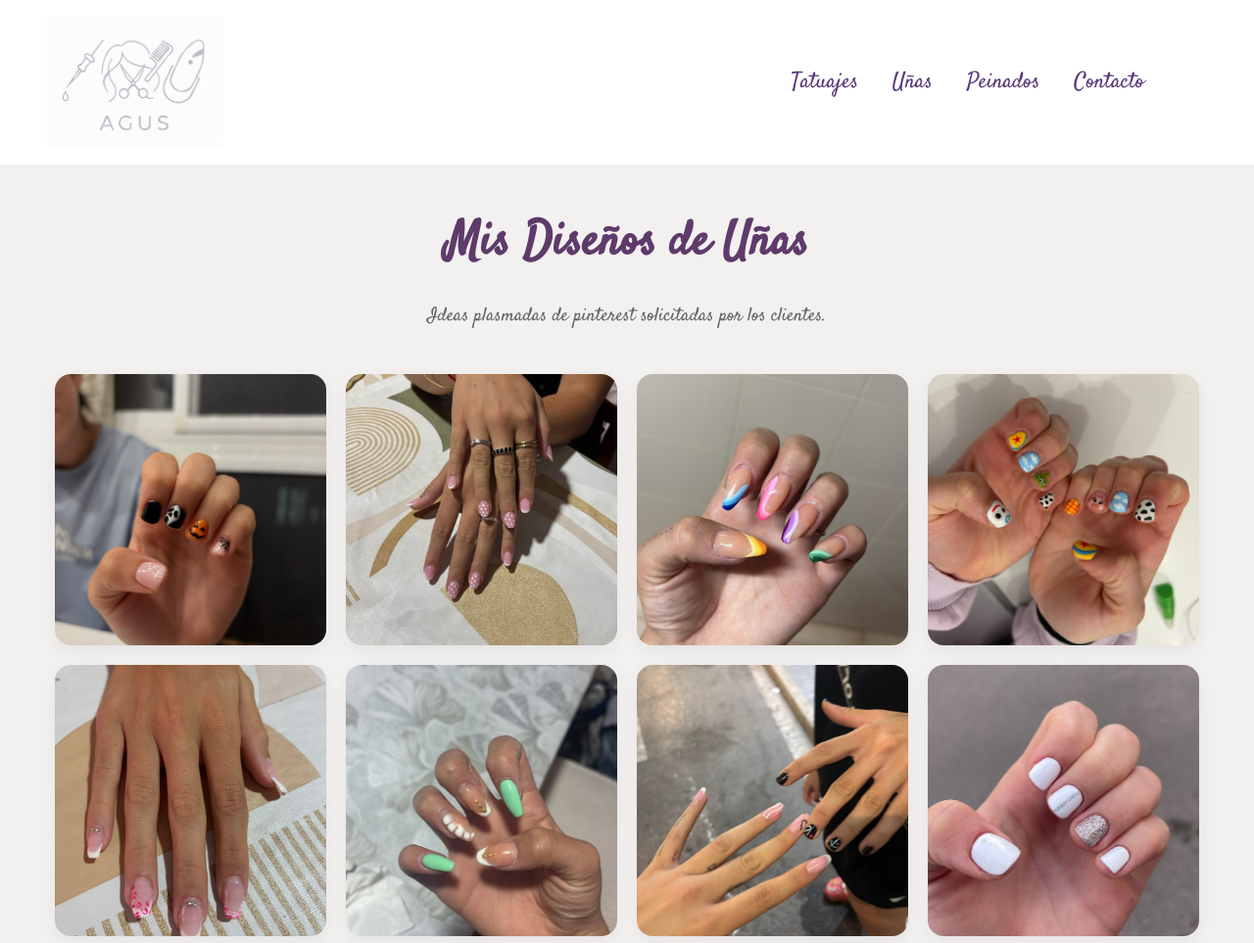
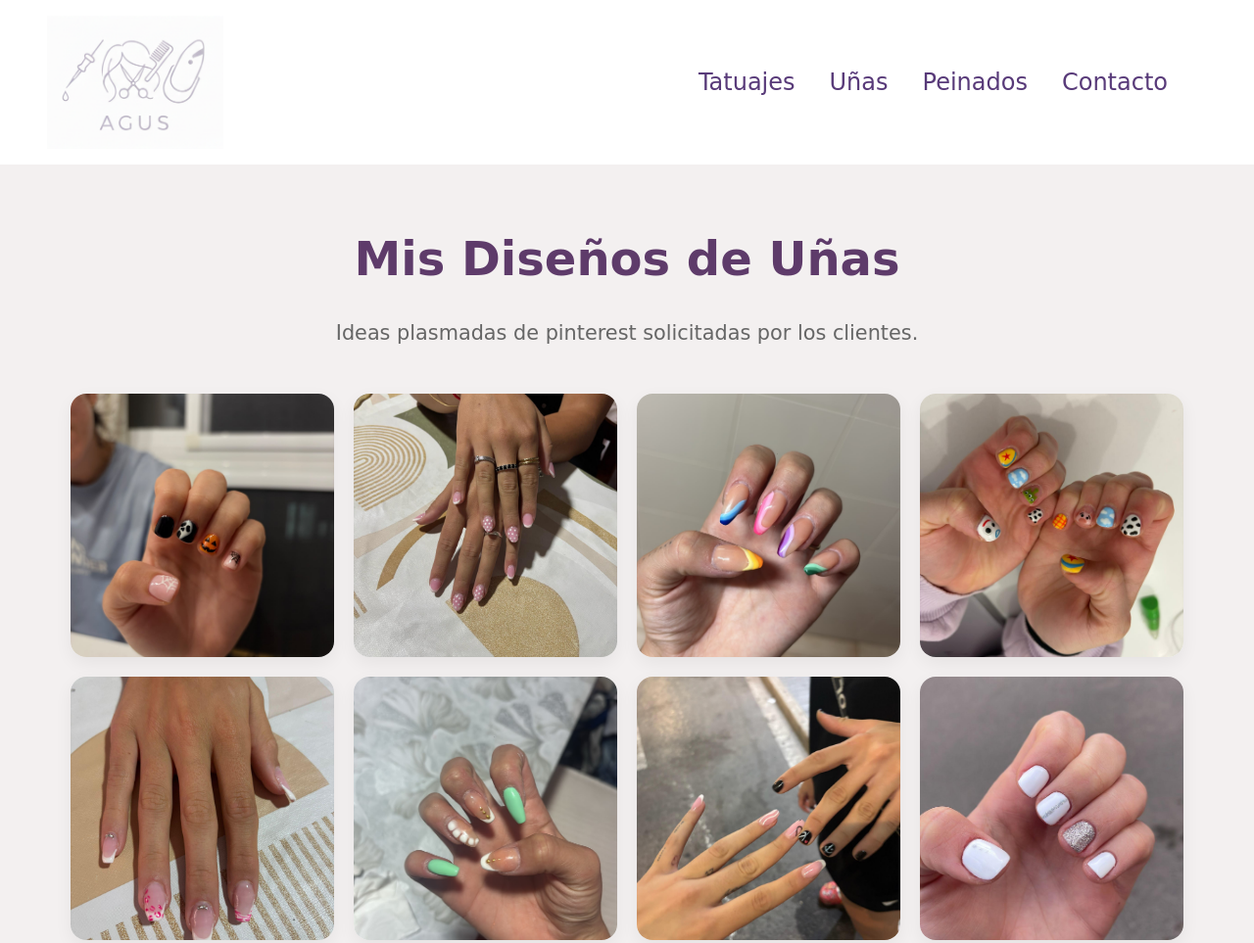
Before and after one commit to mariatvr/Galeria_Agus, a plain HTML site: page uñas.html in a window 1280 px wide. Shown: the top 963 px of the page at 98% size. Drawn offline with Linux system fonts and the light colour scheme.

Commit message:
cambio tipo de letra y finiquitado por el momento porque faltan por subir fotos

```diff
--- a/style.css
+++ b/style.css
@@ -2,7 +2,7 @@
     margin: 0;
     padding: 0;
     box-sizing: border-box;
-    font-family: "Satisfy", cursive; /* Forzamos la fuente gorda en absolutamente todo */
+    font-family: 'Satisfy', cursive;
 }
 
 body {
@@ -10,16 +10,12 @@ body {
     background-color: #f3f0f0;
     color: #333;
     line-height: 2;
-    font-family: "Satisfy", cursive;
+    font-family: 'Satisfy', cursive;
     font-weight: 400;
     font-style: normal;
     min-height: 100vh;
     display: flex;
     flex-direction: column;
-}
-
-h1, h2, h3, p, a, span {
-    font-family: "Satisfy", cursive;
 }
 
 header {
@@ -29,7 +25,8 @@ header {
     display: flex;
     align-items: center;
     justify-content: space-between;
-    padding: 1rem;
+    padding: 1rem 2rem;
+    width: 100%;
 }
 
 header > a {
@@ -48,6 +45,8 @@ nav ul {
 li a {
     text-decoration: none;
     color: rgb(88, 58, 121);
+    font-size: 1.5rem;
+    font-family: 'Satisfy', cursive;
 }
 
 li a:hover {
@@ -59,19 +58,25 @@ li a:hover {
     display: flex;
     padding: 1.5rem;
     border-radius: 5px;
-    margin-right: 4.5rem;
+    margin-right: 2rem;
 }
 
 .logo {
     width: 180px;
     height: auto;
-    margin-left: 2rem;
+    margin-left: 1rem;
 }
 
+/* Contenedor principal limitado para que no se expanda feo en pantallas grandes */
 main {
-    padding: 2rem;
-    text-align: center;
-    flex: 1; /* Empuja el footer hacia abajo */
+    padding: 3rem 2rem;
+    flex: 1;
+    width: 100%;
+    max-width: 1200px;
+    margin: 0 auto;
+    display: flex;
+    flex-direction: column;
+    justify-content: center;
 }
 
 footer {
@@ -80,7 +85,7 @@ footer {
     color: #ffffff;
     text-align: center;
     padding: 1rem;
-    margin-top: 2rem;
+    margin-top: auto;
 }
 
 /* --- ESTILOS DEL HERO (INDEX) --- */
@@ -88,11 +93,8 @@ footer {
     display: flex;
     align-items: center;
     justify-content: space-between;
-    gap: 3rem;
-    max-width: 1100px;
-    margin: 1.5rem auto;
-    padding: 2rem;
-    flex-wrap: wrap;
+    gap: 4rem;
+    width: 100%;
 }
 
 .hero-texto {
@@ -106,15 +108,17 @@ footer {
     color: #5e3b6a;
     line-height: 1.2;
     margin-bottom: 1rem;
+    font-family: 'Satisfy', cursive;
 }
 
 .hero-texto p {
     font-size: 1.5rem;
     line-height: 1.6;
     margin-bottom: 2rem;
+    font-family: 'Satisfy', cursive;
 }
 
-/* Botones del hero a juego con tu paleta */
+/* Botones del hero */
 .hero-botones {
     display: flex;
     gap: 0.8rem;
@@ -123,13 +127,14 @@ footer {
 
 .btn {
     text-decoration: none;
-    padding: 0.6rem 1.2rem; /* Un pelín más compactos de ancho para que entren los tres de lado */
+    padding: 0.6rem 1.4rem;
     border-radius: 30px;
     background-color: rgb(88, 58, 121);
     color: #ffffff;
-    font-size: 1.2rem;
+    font-size: 1.3rem;
     transition: transform 0.2s ease, background-color 0.2s ease;
     box-shadow: 0 4px 10px rgba(94, 59, 106, 0.2);
+    font-family: 'Satisfy', cursive;
 }
 
 .btn:hover {
@@ -145,37 +150,68 @@ footer {
     justify-content: center;
 }
 
-/* Si usas Opción A (una sola foto collage) */
 .img-collage-unica {
     width: 100%;
-    max-width: 560px;
+    max-width: 520px;
     border-radius: 20px;
     border: 5px solid #ffffff;
     box-shadow: 0 10px 25px rgba(0, 0, 0, 0.12);
     object-fit: cover;
 }
 
-
-/* Si usas Opción B (3 fotos sueltas en cuadrícula estilo collage) */
-.hero-collage:has(.foto-collage) {
-    display: grid;
-    grid-template-columns: repeat(2, 1fr);
-    gap: 12px;
-    max-width: 450px;
+/* --- ESTILOS DE LA GALERÍA (TARJETITAS) --- */
+.galeria-header {
+    max-width: 800px;
+    margin: 0 auto 2.5rem auto;
+    text-align: center;
 }
 
-.foto-collage {
-    width: 100%;
-    height: 180px;
-    object-fit: cover;
-    border-radius: 15px;
-    border: 4px solid #ffffff;
-    box-shadow: 0 6px 15px rgba(0, 0, 0, 0.1);
+.galeria-header h1 {
+    font-size: 3rem;
+    color: #5e3b6a;
+    margin-bottom: 0.5rem;
+    font-family: 'Satisfy', cursive;
 }
 
-.foto-1 {
-    grid-column: span 2;
-    height: 210px;
+.galeria-header p {
+    font-size: 1.3rem;
+    color: #666;
+    font-family: 'Satisfy', cursive;
+}
+
+.galeria-grid {
+    display: grid;
+    grid-template-columns: repeat(auto-fill, minmax(240px, 1fr));
+    gap: 20px;
+    width: 100%;
+}
+
+.tarjeta {
+    background-color: #ffffff;
+    border-radius: 16px;
+    overflow: hidden;
+    box-shadow: 0 6px 18px rgba(0, 0, 0, 0.06);
+    transition: transform 0.3s ease, box-shadow 0.3s ease;
+    display: flex;
+    align-items: center;
+    justify-content: center;
+    aspect-ratio: 1 / 1;
+}
+
+.tarjeta:hover {
+    transform: translateY(-5px);
+    box-shadow: 0 12px 25px rgba(94, 59, 106, 0.15);
+}
+
+.tarjeta img {
+    width: 100%;
+    height: 100%;
+    object-fit: cover;
+    transition: transform 0.3s ease;
+}
+
+.tarjeta:hover img {
+    transform: scale(1.03);
 }
 
 /* Ajuste para pantallas pequeñas (móvil) */
@@ -212,59 +248,3 @@ footer {
         justify-content: center;
     }
 }
-
-/* --- ESTILOS DE LA GALERÍA (TARJETITAS) --- */
-.galeria-header {
-    max-width: 800px;
-    margin: 0 auto 2.5rem auto;
-}
-
-.galeria-header h1 {
-    font-size: 3rem;
-    color: #5e3b6a;
-    margin-bottom: 0.5rem;
-}
-
-.galeria-header p {
-    font-size: 1.2rem;
-    color: #666;
-}
-
-/* Cuadrícula adaptable para las fotos */
-.galeria-grid {
-    display: grid;
-    grid-template-columns: repeat(auto-fill, minmax(260px, 1fr));
-    gap: 20px;
-    max-width: 1200px;
-    margin: 0 auto;
-    padding: 0 1rem;
-}
-
-/* Estilo de cada tarjetita */
-.tarjeta {
-    background-color: #ffffff;
-    border-radius: 16px;
-    overflow: hidden;
-    box-shadow: 0 6px 18px rgba(0, 0, 0, 0.06);
-    transition: transform 0.3s ease, box-shadow 0.3s ease;
-    display: flex;
-    align-items: center;
-    justify-content: center;
-    aspect-ratio: 1 / 1; /* Esto hace que todas las tarjetas sean cuadradas y ordenadas */
-}
-
-.tarjeta:hover {
-    transform: translateY(-5px);
-    box-shadow: 0 12px 25px rgba(94, 59, 106, 0.15);
-}
-
-.tarjeta img {
-    width: 100%;
-    height: 100%;
-    object-fit: cover; /* Ajusta la foto sin deformarla para que llene la tarjeta */
-    transition: transform 0.3s ease;
-}
-
-.tarjeta:hover img {
-    transform: scale(1.03); /* Sutil zoom al pasar el ratón */
-}
--- a/uñas.html
+++ b/uñas.html
@@ -4,7 +4,7 @@
     <meta charset="UTF-8">
     <meta name="viewport" content="width=device-width, initial-scale=1.0">
     <link rel="icon" type="image/x-icon" href="favicon.ico">
-    <link href="https://fonts.googleapis.com/css2?family=Satisfy&display=swap" rel="stylesheet">
+    <link href="https://fonts.googleapis.com/css2?family=Dancing+Script:wght@400..700&display=swap" rel="stylesheet">
     <link rel="stylesheet" href="style.css">
     <title>Uñas - Mis Trabajos</title>
 </head>
```
Also changed, not shown: contacto.html (+1 -1 lines), index.html (+1 -1 lines), peinados.html (+4 -4 lines), tatuajes.html (+1 -1 lines).
